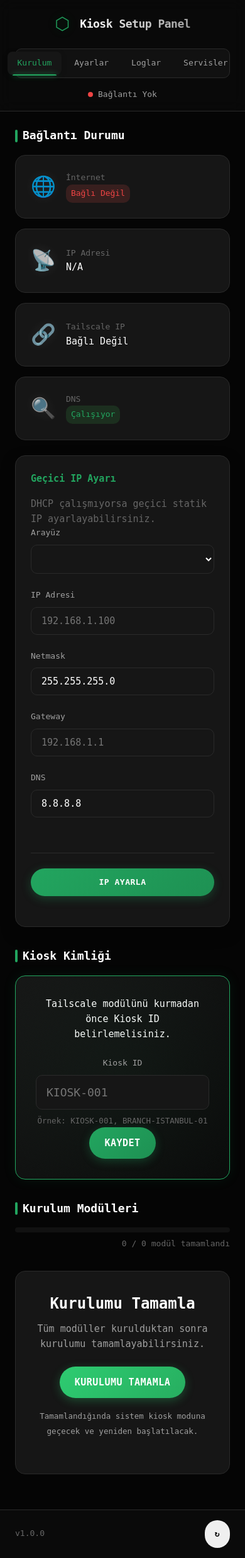
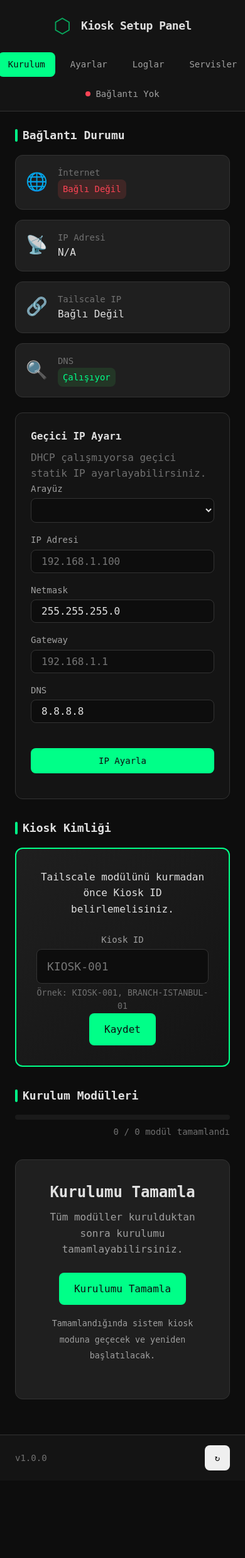
Before and after one commit to xofyy/kiosk-first-tailscale-setup, a Flask app: page / in a window 390 px wide. Shown: the whole page at 63% size. After the commit the page ends 2335 px from the top, so only its background shows below. Run offline with Flask 3, Linux system fonts and the light colour scheme; data that the repository does not hold is empty; parts of the project's set-up code (start-up, migrations or seed data) failed here and were passed over.

Commit message:
Revamp CSS styles for Neon Green + Dark Gray Theme and streamline JavaScript functionality
- Updated CSS variables to implement a new Neon Green + Dark Gray theme, enhancing the visual appeal and accessibility of the UI.
- Optimized component styles, including buttons and headers, for improved responsiveness and user experience.
- Removed unnecessary page transition logic in JavaScript to simplify the loading process.

```diff
--- a/app/static/css/style.css
+++ b/app/static/css/style.css
@@ -3,39 +3,37 @@
    Modern, touch-friendly UI optimized for kiosk displays
    ============================================================================= */
 
-/* CSS Variables - Premium Dark Theme (#22a55f) */
+/* CSS Variables - Neon Green + Dark Gray Theme */
 :root {
-    --color-bg: #050505;
-    --color-bg-secondary: #0a0a0a;
-    --color-bg-tertiary: #111111;
-    --color-surface: #161616;
-    --color-surface-hover: #1c1c1c;
-    --color-border: #2a2a2a;
-    --color-text: #ffffff;
+    --color-bg: #0d0d0d;
+    --color-bg-secondary: #141414;
+    --color-bg-tertiary: #1a1a1a;
+    --color-surface: #1f1f1f;
+    --color-surface-hover: #2a2a2a;
+    --color-border: #333333;
+    --color-text: #e0e0e0;
     --color-text-secondary: #a0a0a0;
-    --color-text-muted: #666666;
-    --color-primary: #22a55f;
-    --color-primary-hover: #1e9153;
-    --color-success: #22a55f;
-    --color-warning: #f59e0b;
-    --color-error: #ef4444;
-    --color-accent: #2ecc71;
+    --color-text-muted: #707070;
+    --color-primary: #00ff88;
+    --color-primary-hover: #00cc6a;
+    --color-success: #00ff88;
+    --color-warning: #ffcc00;
+    --color-error: #ff4455;
+    --color-accent: #00ffaa;
     --font-family: 'JetBrains Mono', 'SF Mono', 'Fira Code', monospace;
-    --font-size-base: 15px;
-    --font-size-sm: 13px;
+    --font-size-base: 16px;
+    --font-size-sm: 14px;
     --font-size-lg: 18px;
     --font-size-xl: 24px;
-    --border-radius: 10px;
-    --border-radius-lg: 16px;
+    --border-radius: 8px;
+    --border-radius-lg: 12px;
     --spacing-xs: 4px;
     --spacing-sm: 8px;
     --spacing-md: 16px;
     --spacing-lg: 24px;
     --spacing-xl: 32px;
-    --shadow: 0 10px 30px -10px rgba(0, 0, 0, 0.5);
-    --shadow-hover: 0 20px 40px -10px rgba(34, 165, 95, 0.15);
-    --transition: all 0.3s cubic-bezier(0.4, 0, 0.2, 1);
-    --glow: 0 0 20px rgba(34, 165, 95, 0.2);
+    --shadow: 0 4px 12px rgba(0, 0, 0, 0.4);
+    --transition: 0.2s ease;
 }
 
 /* Reset & Base */
@@ -51,39 +49,12 @@
     -webkit-touch-callout: none;
 }
 
-/* Animations */
-@keyframes fadeIn {
-    from { opacity: 0; }
-    to { opacity: 1; }
-}
-
-@keyframes slideUp {
-    from { opacity: 0; transform: translateY(20px); }
-    to { opacity: 1; transform: translateY(0); }
-}
-
-@keyframes scaleIn {
-    from { opacity: 0; transform: scale(0.95); }
-    to { opacity: 1; transform: scale(1); }
-}
-
-/* Page Transition */
-body {
-    opacity: 0;
-    transition: opacity 0.4s ease;
-}
-
-body.loaded {
-    opacity: 1;
-}
-
-.main-content {
-    flex: 1;
-    padding: var(--spacing-lg);
-    max-width: 1400px;
-    margin: 0 auto;
-    width: 100%;
-    animation: slideUp 0.6s cubic-bezier(0.4, 0, 0.2, 1) forwards; /* forwards to keep final state */
+/* Input alanlarında seçime izin ver */
+input, textarea, [contenteditable="true"] {
+    -webkit-user-select: text;
+    -moz-user-select: text;
+    -ms-user-select: text;
+    user-select: text;
 }
 
 html {
@@ -108,22 +79,6 @@ body {
 }
 
 /* =============================================================================
-   Scrollbar (Hidden but functional)
-   ============================================================================= */
-
-/* Webkit browsers (Chrome, Edge, Safari) */
-::-webkit-scrollbar {
-    width: 0;
-    height: 0;
-    background: transparent;
-}
-
-/* Firefox */
-html {
-    scrollbar-width: none;
-}
-
-/* =============================================================================
    Header
    ============================================================================= */
 
@@ -132,14 +87,11 @@ html {
     align-items: center;
     justify-content: space-between;
     padding: var(--spacing-md) var(--spacing-lg);
-    background: rgba(10, 10, 10, 0.8);
-    backdrop-filter: blur(12px);
-    -webkit-backdrop-filter: blur(12px);
+    background: var(--color-bg-secondary);
     border-bottom: 1px solid var(--color-border);
     position: sticky;
     top: 0;
     z-index: 100;
-    transition: var(--transition);
 }
 
 .header-brand {
@@ -149,67 +101,44 @@ html {
 }
 
 .logo {
-    font-size: 28px;
+    font-size: 32px;
     color: var(--color-primary);
-    filter: drop-shadow(0 0 8px rgba(34, 165, 95, 0.4));
-    animation: pulse 3s infinite ease-in-out;
+    animation: pulse 2s infinite;
 }
 
 @keyframes pulse {
-    0%, 100% { opacity: 1; transform: scale(1); }
-    50% { opacity: 0.8; transform: scale(0.95); }
+    0%, 100% { opacity: 1; }
+    50% { opacity: 0.6; }
 }
 
 .header-brand h1 {
     font-size: var(--font-size-lg);
-    font-weight: 700;
+    font-weight: 600;
     letter-spacing: -0.5px;
-    background: linear-gradient(to right, #fff, #a0a0a0);
-    -webkit-background-clip: text;
-    -webkit-text-fill-color: transparent;
 }
 
 .header-nav {
     display: flex;
-    gap: var(--spacing-xs);
-    background: var(--color-bg-tertiary);
-    padding: 4px;
-    border-radius: var(--border-radius);
-    border: 1px solid var(--color-border);
+    gap: var(--spacing-sm);
 }
 
 .nav-link {
     padding: var(--spacing-sm) var(--spacing-md);
     color: var(--color-text-secondary);
     text-decoration: none;
-    border-radius: calc(var(--border-radius) - 2px);
+    border-radius: var(--border-radius);
     transition: var(--transition);
     font-size: var(--font-size-sm);
-    font-weight: 500;
-    position: relative;
 }
 
 .nav-link:hover {
+    background: var(--color-surface);
     color: var(--color-text);
-    background: rgba(255, 255, 255, 0.05);
 }
 
 .nav-link.active {
-    background: var(--color-surface);
-    color: var(--color-primary);
-    box-shadow: 0 2px 8px rgba(0, 0, 0, 0.2);
-}
-
-.nav-link.active::after {
-    content: '';
-    position: absolute;
-    bottom: -1px;
-    left: 10%;
-    width: 80%;
-    height: 2px;
     background: var(--color-primary);
-    border-radius: 2px 2px 0 0;
-    box-shadow: 0 0 8px var(--color-primary);
+    color: var(--color-bg);
 }
 
 .header-status {
@@ -310,7 +239,7 @@ html {
 
 .connection-grid {
     display: grid;
-    grid-template-columns: repeat(auto-fit, minmax(220px, 1fr));
+    grid-template-columns: repeat(auto-fit, minmax(200px, 1fr));
     gap: var(--spacing-md);
 }
 
@@ -318,48 +247,21 @@ html {
     background: var(--color-surface);
     border: 1px solid var(--color-border);
     border-radius: var(--border-radius-lg);
-    padding: var(--spacing-lg);
+    padding: var(--spacing-md);
     display: flex;
     align-items: center;
     gap: var(--spacing-md);
-    transition: var(--transition);
-    position: relative;
-    overflow: hidden;
-}
-
-.connection-card::after {
-    content: '';
-    position: absolute;
-    top: 0;
-    left: 0;
-    width: 100%;
-    height: 100%;
-    background: radial-gradient(circle at top right, rgba(34, 165, 95, 0.1), transparent 60%);
-    opacity: 0;
     transition: var(--transition);
 }
 
 .connection-card:hover {
     border-color: var(--color-primary);
-    transform: translateY(-4px);
-    box-shadow: var(--shadow-hover);
-}
-
-.connection-card:hover::after {
-    opacity: 1;
+    background: var(--color-surface-hover);
 }
 
 .connection-icon {
-    font-size: 32px;
-    opacity: 0.8;
-    transition: var(--transition);
-    filter: drop-shadow(0 0 10px rgba(255, 255, 255, 0.1));
-}
-
-.connection-card:hover .connection-icon {
-    opacity: 1;
-    transform: scale(1.1);
-    color: var(--color-primary);
+    font-size: 28px;
+    opacity: 0.9;
 }
 
 .connection-info {
@@ -419,60 +321,47 @@ html {
 .modules-list {
     display: flex;
     flex-direction: column;
-    gap: var(--spacing-md);
+    gap: var(--spacing-sm);
 }
 
 .module-card {
     display: grid;
-    grid-template-columns: 60px 1fr auto auto;
+    grid-template-columns: 50px 1fr auto auto;
     align-items: center;
-    gap: var(--spacing-lg);
-    padding: var(--spacing-lg);
+    gap: var(--spacing-md);
+    padding: var(--spacing-md);
     background: var(--color-surface);
     border: 1px solid var(--color-border);
     border-radius: var(--border-radius-lg);
     transition: var(--transition);
-    position: relative;
 }
 
 .module-card:hover {
     border-color: var(--color-primary);
-    background: var(--color-surface-hover);
-    transform: scale(1.01);
-    box-shadow: var(--shadow-hover);
 }
 
 .module-card[data-status="completed"] {
-    border-left: 4px solid var(--color-success);
+    border-left: 3px solid var(--color-success);
 }
 
 .module-card[data-status="installing"] {
-    border-left: 4px solid var(--color-warning);
+    border-left: 3px solid var(--color-warning);
 }
 
 .module-card[data-status="failed"] {
-    border-left: 4px solid var(--color-error);
+    border-left: 3px solid var(--color-error);
 }
 
 .module-order {
-    width: 48px;
-    height: 48px;
+    width: 40px;
+    height: 40px;
     display: flex;
     align-items: center;
     justify-content: center;
-    background: var(--color-bg-tertiary);
-    border-radius: 50%;
-    font-weight: 700;
-    font-size: 18px;
-    color: var(--color-text-secondary);
-    border: 1px solid var(--color-border);
-    transition: var(--transition);
-}
-
-.module-card:hover .module-order {
-    border-color: var(--color-primary);
+    background: var(--color-bg);
+    border-radius: var(--border-radius);
+    font-weight: 600;
     color: var(--color-primary);
-    box-shadow: 0 0 15px rgba(34, 165, 95, 0.2);
 }
 
 .module-info {
@@ -506,73 +395,59 @@ html {
     align-items: center;
     justify-content: center;
     gap: var(--spacing-sm);
-    padding: 10px 20px;
+    padding: var(--spacing-sm) var(--spacing-md);
     font-family: inherit;
     font-size: var(--font-size-sm);
-    font-weight: 600;
+    font-weight: 500;
     border: none;
-    border-radius: 50px; /* Pill shape */
+    border-radius: var(--border-radius);
     cursor: pointer;
     transition: var(--transition);
-    min-width: 100px;
-    min-height: 44px;
-    text-transform: uppercase;
-    letter-spacing: 0.5px;
-}
-
-.btn:active {
-    transform: scale(0.96);
+    min-width: 80px;
+    min-height: 40px;
 }
 
 .btn:disabled {
     opacity: 0.5;
     cursor: not-allowed;
-    filter: grayscale(1);
 }
 
 .btn-primary {
-    background: linear-gradient(135deg, var(--color-primary), var(--color-primary-hover));
-    color: #fff;
-    box-shadow: 0 4px 15px rgba(34, 165, 95, 0.3);
+    background: var(--color-primary);
+    color: var(--color-bg);
 }
 
 .btn-primary:hover:not(:disabled) {
-    box-shadow: 0 6px 20px rgba(34, 165, 95, 0.5);
-    transform: translateY(-2px);
+    background: var(--color-primary-hover);
 }
 
 .btn-secondary {
-    background: var(--color-bg-tertiary);
+    background: var(--color-surface);
     color: var(--color-text);
     border: 1px solid var(--color-border);
 }
 
 .btn-secondary:hover:not(:disabled) {
     background: var(--color-surface-hover);
-    border-color: var(--color-text-secondary);
-    transform: translateY(-2px);
+    border-color: var(--color-primary);
 }
 
 .btn-success {
-    background: linear-gradient(135deg, #2ecc71, #27ae60);
-    color: #fff;
-    box-shadow: 0 4px 15px rgba(46, 204, 113, 0.3);
+    background: var(--color-success);
+    color: var(--color-bg);
 }
 
 .btn-success:hover:not(:disabled) {
-    box-shadow: 0 6px 20px rgba(46, 204, 113, 0.5);
-    transform: translateY(-2px);
+    filter: brightness(1.1);
 }
 
 .btn-warning {
-    background: linear-gradient(135deg, #f1c40f, #d35400);
-    color: #fff;
-    box-shadow: 0 4px 15px rgba(241, 196, 15, 0.3);
+    background: var(--color-warning);
+    color: var(--color-bg);
 }
 
 .btn-warning:hover:not(:disabled) {
-    box-shadow: 0 6px 20px rgba(241, 196, 15, 0.5);
-    transform: translateY(-2px);
+    filter: brightness(1.1);
 }
 
 .btn-lg {
@@ -593,21 +468,20 @@ html {
 .form-group {
     display: flex;
     flex-direction: column;
-    gap: var(--spacing-sm);
+    gap: var(--spacing-xs);
 }
 
 .form-group label {
     font-size: var(--font-size-sm);
     font-weight: 500;
     color: var(--color-text-secondary);
-    transition: var(--transition);
 }
 
 .form-control {
-    padding: 12px 16px;
+    padding: var(--spacing-sm) var(--spacing-md);
     font-family: inherit;
     font-size: var(--font-size-base);
-    background: var(--color-surface);
+    background: var(--color-bg);
     border: 1px solid var(--color-border);
     border-radius: var(--border-radius);
     color: var(--color-text);
@@ -617,23 +491,13 @@ html {
 .form-control:focus {
     outline: none;
     border-color: var(--color-primary);
-    box-shadow: 0 0 0 4px rgba(34, 165, 95, 0.15);
-    background: var(--color-surface-hover);
-}
-
-.form-control:hover:not(:disabled) {
-    border-color: var(--color-text-secondary);
+    box-shadow: 0 0 0 3px rgba(88, 166, 255, 0.2);
 }
 
 .form-control:disabled {
     opacity: 0.6;
     cursor: not-allowed;
     background: var(--color-bg-secondary);
-    border-color: transparent;
-}
-
-.form-group:focus-within label {
-    color: var(--color-primary);
 }
 
 .form-control-lg {
@@ -644,22 +508,20 @@ html {
 .form-row {
     display: grid;
     grid-template-columns: repeat(auto-fit, minmax(200px, 1fr));
-    gap: var(--spacing-lg);
-    margin-bottom: var(--spacing-lg);
+    gap: var(--spacing-md);
+    margin-bottom: var(--spacing-md);
 }
 
 .form-grid {
     display: grid;
-    grid-template-columns: repeat(auto-fit, minmax(280px, 1fr));
-    gap: var(--spacing-lg);
+    grid-template-columns: repeat(auto-fit, minmax(250px, 1fr));
+    gap: var(--spacing-md);
 }
 
 .form-actions {
     display: flex;
     gap: var(--spacing-md);
-    margin-top: var(--spacing-xl);
-    padding-top: var(--spacing-lg);
-    border-top: 1px solid var(--color-border);
+    margin-top: var(--spacing-lg);
 }
 
 /* =============================================================================
@@ -667,19 +529,16 @@ html {
    ============================================================================= */
 
 .ip-config-panel {
-    background: var(--color-surface);
+    background: var(--color-bg-secondary);
     border: 1px solid var(--color-border);
     border-radius: var(--border-radius-lg);
     padding: var(--spacing-lg);
     margin-top: var(--spacing-lg);
-    box-shadow: var(--shadow);
 }
 
 .ip-config-panel h3 {
     font-size: var(--font-size-base);
-    margin-bottom: var(--spacing-md);
-    color: var(--color-primary);
-    font-weight: 600;
+    margin-bottom: var(--spacing-sm);
 }
 
 /* =============================================================================
@@ -692,36 +551,15 @@ html {
 
 .kiosk-id-panel {
     background: linear-gradient(135deg, var(--color-surface), var(--color-bg-secondary));
-    border: 1px solid var(--color-primary);
+    border: 2px solid var(--color-primary);
     border-radius: var(--border-radius-lg);
     padding: var(--spacing-xl);
     text-align: center;
-    box-shadow: 0 0 20px rgba(34, 165, 95, 0.1);
-    position: relative;
-    overflow: hidden;
-}
-
-.kiosk-id-panel::before {
-    content: '';
-    position: absolute;
-    top: -50%;
-    left: -50%;
-    width: 200%;
-    height: 200%;
-    background: radial-gradient(circle, rgba(34, 165, 95, 0.05) 0%, transparent 60%);
-    animation: rotate 20s linear infinite;
-}
-
-@keyframes rotate {
-    from { transform: rotate(0deg); }
-    to { transform: rotate(360deg); }
 }
 
 .kiosk-id-form {
     max-width: 400px;
     margin: var(--spacing-lg) auto 0;
-    position: relative;
-    z-index: 1;
 }
 
 /* =============================================================================
--- a/app/static/js/main.js
+++ b/app/static/js/main.js
@@ -213,9 +213,6 @@ document.addEventListener('DOMContentLoaded', () => {
 // =============================================================================
 
 document.addEventListener('DOMContentLoaded', () => {
-    // Add loaded class for page transitions
-    document.body.classList.add('loaded');
-
     // Check internet status on load
     checkInternetStatus();
 
```
